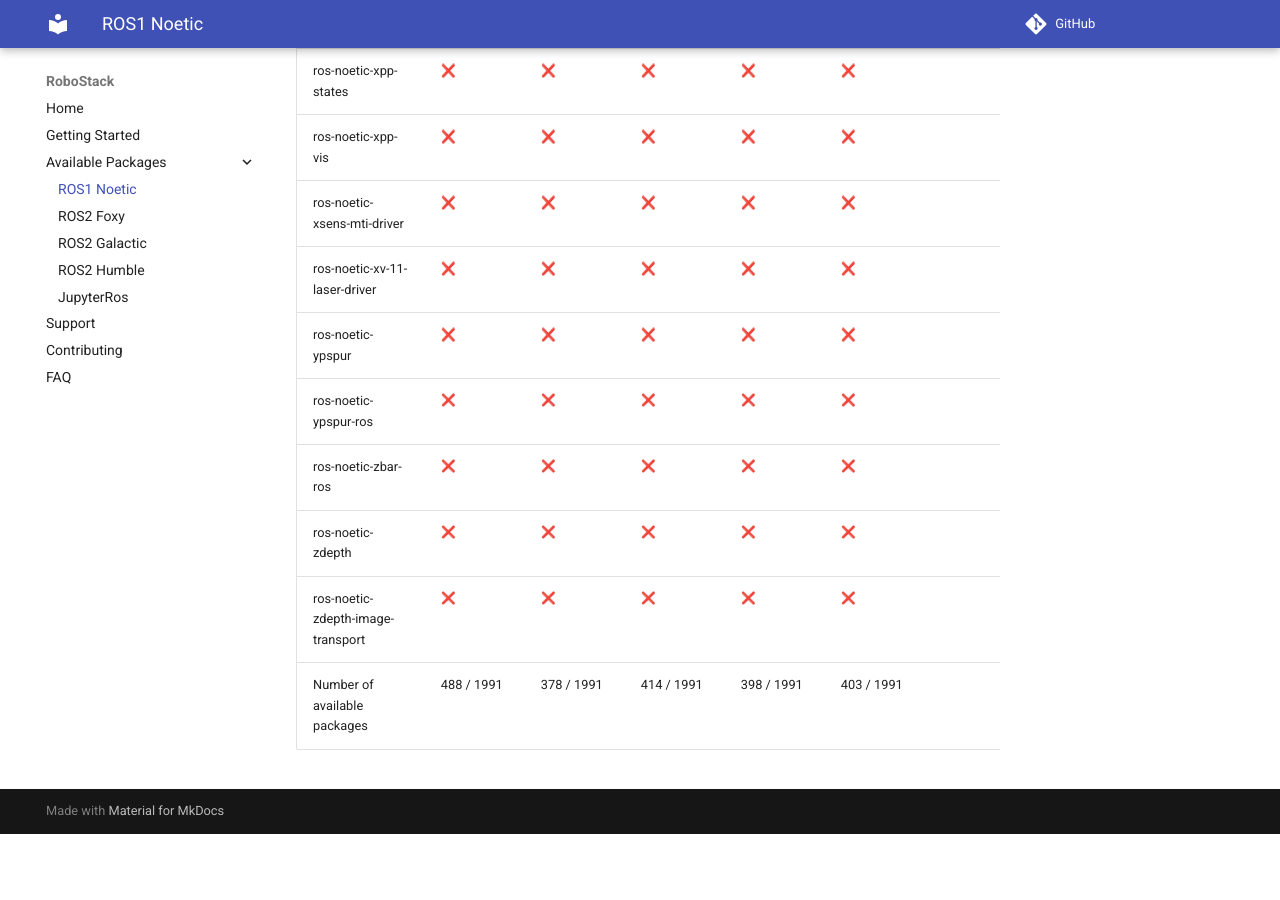
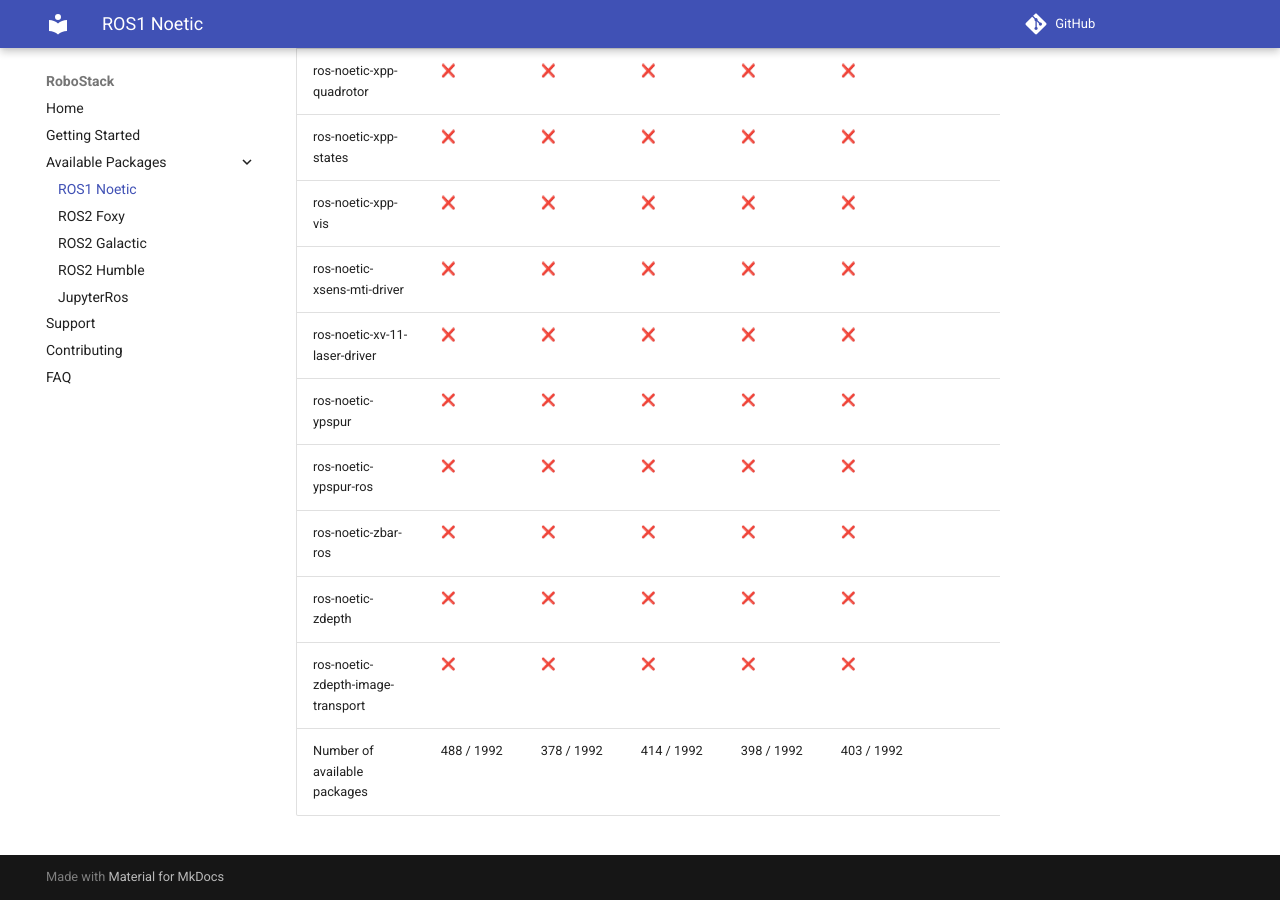
Before and after one commit to RoboStack/robostack.github.io, an MkDocs documentation site: the page built from docs/noetic.md, in a window 1280 px wide and 900 px high, scrolled down 143227 px. Built offline with MkDocs 1.6.1 and Material for MkDocs 9.7.7, drawn with Linux system fonts in a browser that asks for light colours; emoji names are drawn with the system emoji font; comment, search, counter and statistics services are not loaded; before the commit the page ends 144061 px from its top, so only the background shows below that.

Commit message:
Update tables

```diff
--- a/docs/noetic.md
+++ b/docs/noetic.md
@@ -1991,4 +1992,4 @@
 | ros-noetic-zbar-ros | :x: { data-sort='0' } | :x: { data-sort='0' } | :x: { data-sort='0' } | :x: { data-sort='0' } | :x: { data-sort='0' } |   |
 | ros-noetic-zdepth | :x: { data-sort='0' } | :x: { data-sort='0' } | :x: { data-sort='0' } | :x: { data-sort='0' } | :x: { data-sort='0' } |   |
 | ros-noetic-zdepth-image-transport | :x: { data-sort='0' } | :x: { data-sort='0' } | :x: { data-sort='0' } | :x: { data-sort='0' } | :x: { data-sort='0' } |   |
-| Number of available packages |  488 / 1991 | 378 / 1991 | 414 / 1991 | 398 / 1991 | 403 / 1991 |
+| Number of available packages |  488 / 1992 | 378 / 1992 | 414 / 1992 | 398 / 1992 | 403 / 1992 |
```
Also changed, not shown: other parts of docs/noetic.md (+1 -0 lines).
